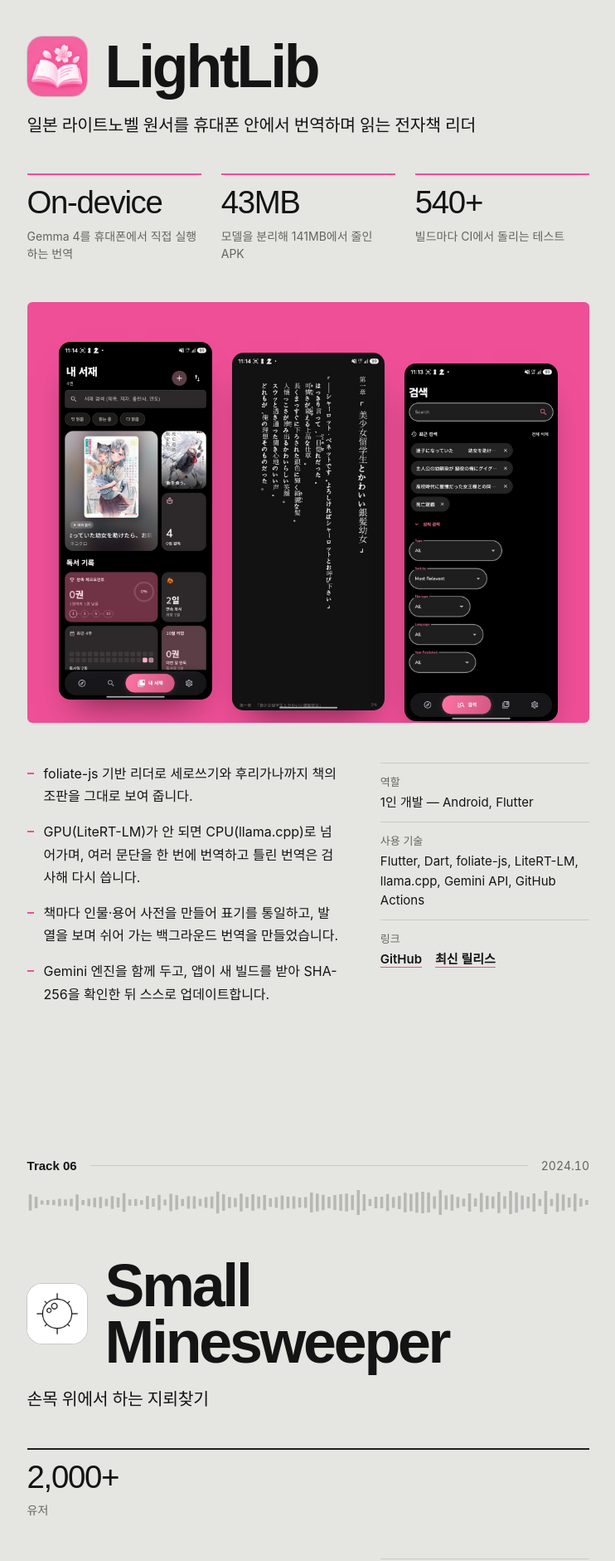
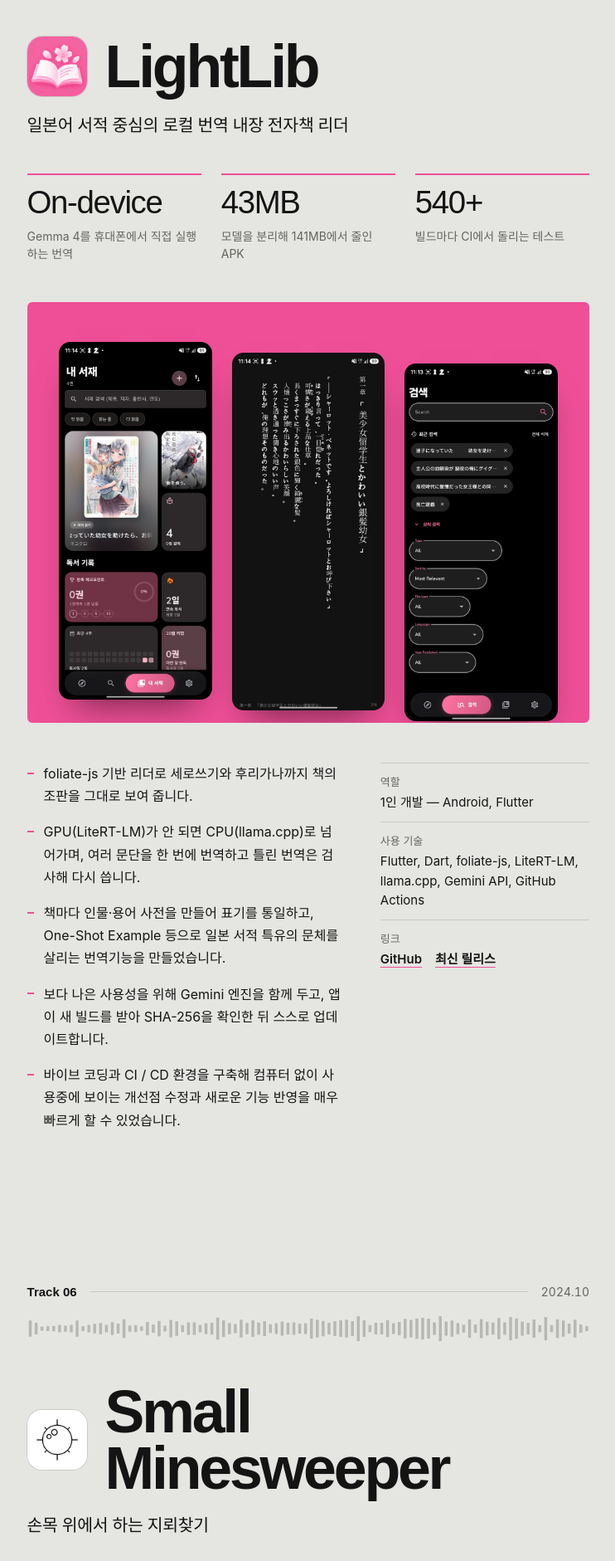
Before and after one commit to 4rNe5/recortfolio, a Next.js app: page / in a window 1280 px wide. Shown: the part 7760-9641 px from the top of the page at 83% size, without its empty margins (505-1247 px from the left). Built offline with nearby package versions, Linux system fonts and the light colour scheme; a web font is replaced by a local one.

Commit message:
edit : script

```diff
--- a/src/content/portfolio.ts
+++ b/src/content/portfolio.ts
@@ -185,7 +185,7 @@
     icon: "/assets/lightlib-icon.png",
     period: "2026.10 – 진행 중",
     role: "1인 개발 — Android, Flutter",
-    tagline: "일본 라이트노벨 원서를 휴대폰 안에서 번역하며 읽는 전자책 리더",
+    tagline: "일본어 서적 중심의 로컬 번역 내장 전자책 리더",
     facts: [
       { v: "On-device", l: "Gemma 4를 휴대폰에서 직접 실행하는 번역" },
       { v: "43MB", l: "모델을 분리해 141MB에서 줄인 APK" },
@@ -194,8 +194,9 @@
     did: [
       "foliate-js 기반 리더로 세로쓰기와 후리가나까지 책의 조판을 그대로 보여 줍니다.",
       "GPU(LiteRT-LM)가 안 되면 CPU(llama.cpp)로 넘어가며, 여러 문단을 한 번에 번역하고 틀린 번역은 검사해 다시 씁니다.",
-      "책마다 인물·용어 사전을 만들어 표기를 통일하고, 발열을 보며 쉬어 가는 백그라운드 번역을 만들었습니다.",
-      "Gemini 엔진을 함께 두고, 앱이 새 빌드를 받아 SHA-256을 확인한 뒤 스스로 업데이트합니다.",
+      "책마다 인물·용어 사전을 만들어 표기를 통일하고, One-Shot Example 등으로 일본 서적 특유의 문체를 살리는 번역기능을 만들었습니다.",
+      "보다 나은 사용성을 위해 Gemini 엔진을 함께 두고, 앱이 새 빌드를 받아 SHA-256을 확인한 뒤 스스로 업데이트합니다.",
+      "바이브 코딩과 CI / CD 환경을 구축해 컴퓨터 없이 사용중에 보이는 개선점 수정과 새로운 기능 반영을 매우 빠르게 할 수 있었습니다."
     ],
     stack: ["Flutter", "Dart", "foliate-js", "LiteRT-LM", "llama.cpp", "Gemini API", "GitHub Actions"],
     links: [
@@ -222,7 +223,7 @@
     period: "2024.10",
     role: "1인 개발 — watchOS, 디자인",
     tagline: "손목 위에서 하는 지뢰찾기",
-    facts: [{ v: "2,000+", l: "유저" }],
+    facts: [{ v: "9,000+", l: "유저" }],
     did: [
       "Digital Crown으로 화면을 전환하고, 햅틱으로 손끝에 결과를 알려 줍니다.",
       "첫 칸은 항상 안전하고, 빈 칸은 자동으로 펼쳐집니다.",
```
